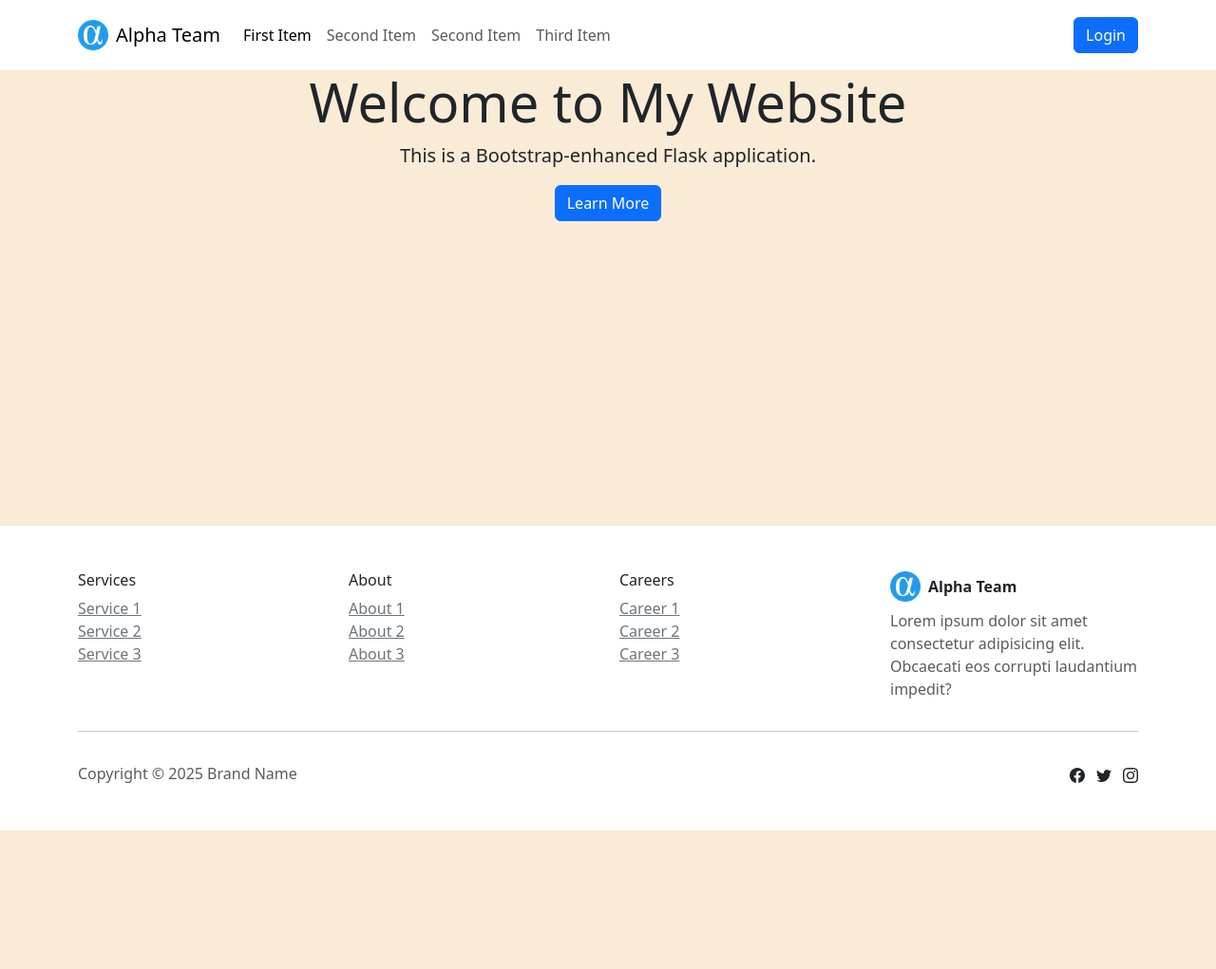
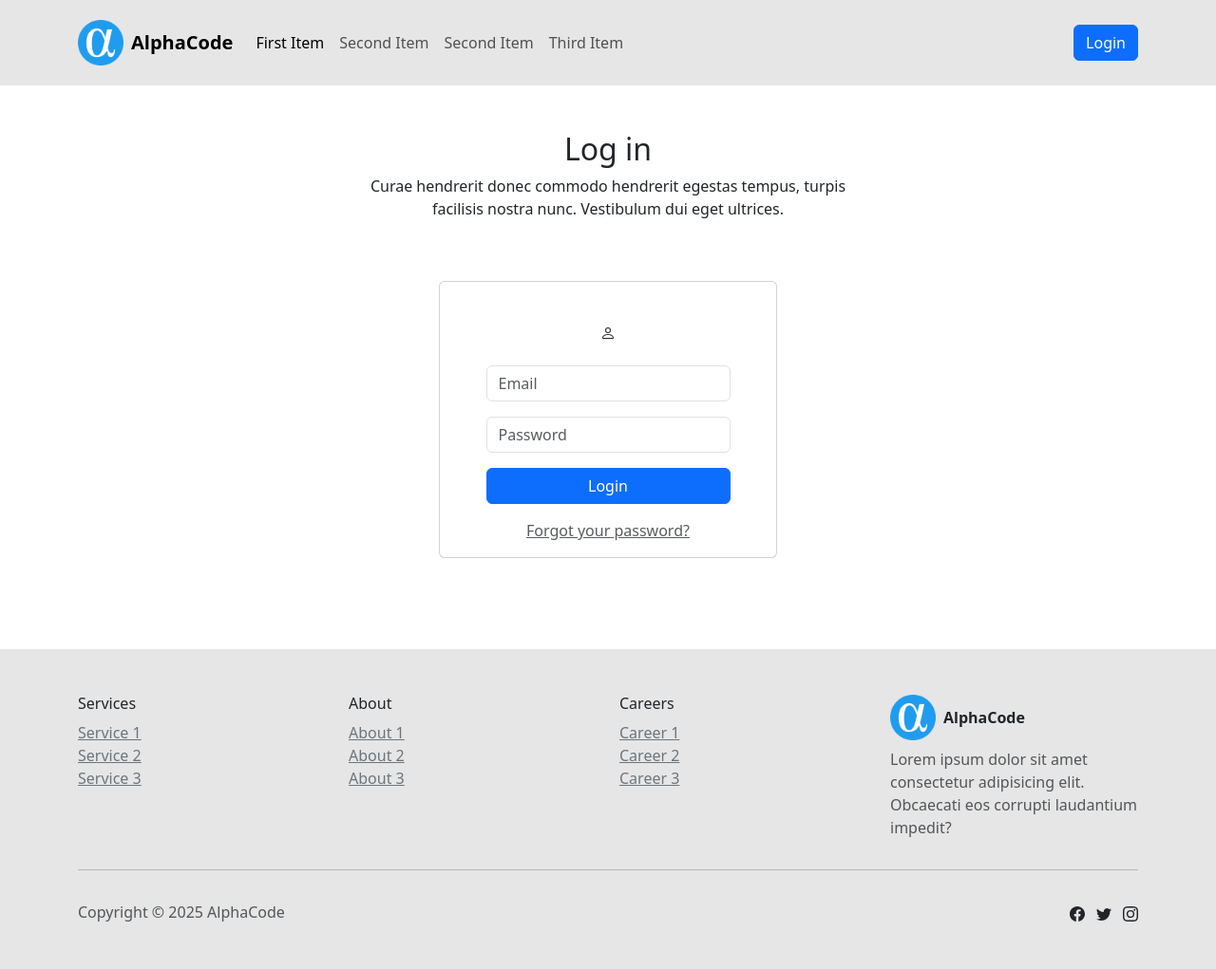
Before and after one commit to omar-2004/Blog-using-flask, a Flask app: template App/templates/auth/login.html in a window 1280 px wide. Shown: the whole page at 95% size. Before the commit the page ends 875 px from the top, so only its background shows below. Run offline with Flask 3, Linux system fonts and the light colour scheme; the template is opened without the code that fills it, so the values that code supplies are empty; some libraries are stand-ins or nearby versions.

Commit message:
Refactor authentication flow and update templates with dynamic company information

```diff
--- a/App/__init__.py
+++ b/App/__init__.py
@@ -23,9 +23,14 @@
     # Enable the toolbar
     toolbar = DebugToolbarExtension(app)
 
-    login_manager.login_view = 'auth/Login'  # Redirect to login page if not logged in
+    login_manager.login_view = 'auth.home'
 
 
+    @app.context_processor
+    def inject_globals() -> dict[str, str]:
+        return {"WebSiteTitle": "AlphaCode",
+                "CompanyName":"AlphaCode"
+                }
     # Register all blueprints
     register_blueprints(app)
 
--- a/App/blueprints/__init__.py
+++ b/App/blueprints/__init__.py
@@ -7,4 +7,4 @@
     """Register all blueprints with the Flask application."""
     app.register_blueprint(user_bp, url_prefix='/')
     # app.register_blueprint(blog_bp, url_prefix='/blog')
-    # app.register_blueprint(auth, url_prefix='/auth')
+    app.register_blueprint(auth, url_prefix='/auth')
--- a/App/static/css/Footer-Multi-Column-icons.css
+++ /dev/null
@@ -1,56 +0,0 @@
-.bs-icon {
-  --bs-icon-size: .75rem;
-  display: flex;
-  flex-shrink: 0;
-  justify-content: center;
-  align-items: center;
-  font-size: var(--bs-icon-size);
-  width: calc(var(--bs-icon-size) * 2);
-  height: calc(var(--bs-icon-size) * 2);
-  color: var(--bs-primary);
-}
-
-.bs-icon-xs {
-  --bs-icon-size: 1rem;
-  width: calc(var(--bs-icon-size) * 1.5);
-  height: calc(var(--bs-icon-size) * 1.5);
-}
-
-.bs-icon-sm {
-  --bs-icon-size: 1rem;
-}
-
-.bs-icon-md {
-  --bs-icon-size: 1.5rem;
-}
-
-.bs-icon-lg {
-  --bs-icon-size: 2rem;
-}
-
-.bs-icon-xl {
-  --bs-icon-size: 2.5rem;
-}
-
-.bs-icon.bs-icon-primary {
-  color: var(--bs-white);
-  background: var(--bs-primary);
-}
-
-.bs-icon.bs-icon-primary-light {
-  color: var(--bs-primary);
-  background: rgba(var(--bs-primary-rgb), .2);
-}
-
-.bs-icon.bs-icon-semi-white {
-  color: var(--bs-primary);
-  background: rgba(255, 255, 255, .5);
-}
-
-.bs-icon.bs-icon-rounded {
-  border-radius: .5rem;
-}
-
-.bs-icon.bs-icon-circle {
-  border-radius: 50%;
-}
--- a/App/static/css/login.css
+++ b/App/static/css/login.css
@@ -1,15 +1,4 @@
-* {
-  margin: 0;
-  padding: 0;
-  box-sizing: border-box;
-}
-
-main {
-  background-color: antiquewhite;
-  width: 100dvw;
-  min-height: 60dvh;
-}
-
-footer {
-  height: 25dvh;
+footer,
+nav {
+  background-color: rgb(230, 230, 230);
 }/*# sourceMappingURL=login.css.map */
--- a/App/static/css/login.scss
+++ b/App/static/css/login.scss
@@ -1,27 +1,4 @@
-* {
-  margin: 0;
-  padding: 0;
-  box-sizing: border-box;
+footer,
+nav {
+  background-color: rgb(230, 230, 230);
 }
-
-main {
-  background-color: antiquewhite;
-  width: 100dvw;
-  min-height: 60dvh;
-}
-footer {
-  height: 25dvh;
-}
-
-// body {
-//   display: grid;
-//   place-content: center;
-//   width: 100dvw;
-//   height: 100dvh;
-// }
-// h1 {
-//   font-size: 3rem;
-//   font-family: serif;
-//   text-transform: uppercase;
-//   letter-spacing: 0.5em;
-// }
--- a/App/templates/auth/login.html
+++ b/App/templates/auth/login.html
@@ -1,8 +1,64 @@
-{% extends "base.html" %} {% block title %}Home - My Website{% endblock %} {%
-block content %}
-<div class="text-center">
-  <h1 class="display-4">Welcome to My Website</h1>
-  <p class="lead">This is a Bootstrap-enhanced Flask application.</p>
-  <a href="{{ url_for('about') }}" class="btn btn-primary">Learn More</a>
-</div>
+{% extends "base/base.html" %} {% block title %}Home - My Website{% endblock %}
+{% block content %}
+<section class="position-relative py-4 py-xl-5">
+  <div class="container">
+    <div class="row mb-5">
+      <div class="col-md-8 col-xl-6 text-center mx-auto">
+        <h2>Log in</h2>
+        <p class="w-lg-50">
+          Curae hendrerit donec commodo hendrerit egestas tempus, turpis
+          facilisis nostra nunc. Vestibulum dui eget ultrices.
+        </p>
+      </div>
+    </div>
+    <div class="row d-flex justify-content-center">
+      <div class="col-md-6 col-xl-4">
+        <div class="card mb-5">
+          <div class="card-body d-flex flex-column align-items-center">
+            <div class="bs-icon-xl bs-icon-circle bs-icon-primary bs-icon my-4">
+              <svg
+                xmlns="http://www.w3.org/2000/svg"
+                width="1em"
+                height="1em"
+                fill="currentColor"
+                viewBox="0 0 16 16"
+                class="bi bi-person"
+              >
+                <path
+                  d="M8 8a3 3 0 1 0 0-6 3 3 0 0 0 0 6m2-3a2 2 0 1 1-4 0 2 2 0 0 1 4 0m4 8c0 1-1 1-1 1H3s-1 0-1-1 1-4 6-4 6 3 6 4m-1-.004c-.001-.246-.154-.986-.832-1.664C11.516 10.68 10.289 10 8 10c-2.29 0-3.516.68-4.168 1.332-.678.678-.83 1.418-.832 1.664z"
+                ></path>
+              </svg>
+            </div>
+            <form class="text-center" method="post" action="">
+              <div class="mb-3">
+                <input
+                  class="form-control"
+                  type="email"
+                  name="email"
+                  placeholder="Email"
+                />
+              </div>
+              <div class="mb-3">
+                <input
+                  class="form-control"
+                  type="password"
+                  name="password"
+                  placeholder="Password"
+                />
+              </div>
+              <div class="mb-3">
+                <button class="btn btn-primary d-block w-100" type="submit">
+                  Login
+                </button>
+              </div>
+              <a class="text-muted" href="#ForgotPassword"
+                >Forgot your password?</a
+              >
+            </form>
+          </div>
+        </div>
+      </div>
+    </div>
+  </div>
+</section>
 {% endblock %}
--- a/App/templates/base/base.html
+++ b/App/templates/base/base.html
@@ -3,7 +3,10 @@
   <head>
     <meta charset="UTF-8" />
     <meta name="viewport" content="width=device-width, initial-scale=1.0" />
-    <link rel="stylesheet" href="../static/css/login.css" />
+    <link
+      rel="stylesheet"
+      href="{{ url_for('static', filename='/css/login.css') }}"
+    />
     <link
       rel="icon"
       type="image/x-icon"
@@ -17,17 +20,8 @@
       defer
       src="https://cdn.jsdelivr.net/npm/bootstrap@5.3.0/dist/js/bootstrap.bundle.min.js"
     ></script>
-    <!--  -->
 
-    <link
-      rel="stylesheet"
-      href="{{ url_for('static', filename='css/Footer-Multi-Column-icons.css') }}"
-    />
-    <link
-      rel="stylesheet"
-      href="{{ url_for('static', filename='bootstrap/css/bootstrap.min.css') }}"
-    />
-    <title>Document</title>
+    <title>{{WebSiteTitle}}</title>
   </head>
   <body>
     {% include 'base/header.html' %}
--- a/App/templates/base/footer.html
+++ b/App/templates/base/footer.html
@@ -44,7 +44,7 @@
               height="100%"
               alt="Logo"
             /> </span
-          ><span>Alpha Team</span>
+          ><span>{{CompanyName}}</span>
         </div>
         <p class="text-muted copyright">
           Lorem ipsum dolor sit amet consectetur adipisicing elit. Obcaecati eos
@@ -54,7 +54,7 @@
     </div>
     <hr />
     <div class="d-flex justify-content-between align-items-center pt-3">
-      <p class="text-muted mb-0">Copyright © 2025 Brand Name</p>
+      <p class="text-muted mb-0">Copyright © 2025 {{CompanyName}}</p>
       <ul class="list-inline mb-0">
         <li class="list-inline-item">
           <svg
--- a/App/templates/base/header.html
+++ b/App/templates/base/header.html
@@ -1,6 +1,6 @@
-<nav class="navbar navbar-expand-md bg-body py-3">
+<nav class="navbar navbar-expand-md py-3">
   <div class="container">
-    <a class="navbar-brand d-flex align-items-center" href="#"
+    <a class="fw-bold navbar-brand d-flex align-items-center" href="#"
       ><span
         class="bs-icon-sm bs-icon-rounded d-flex justify-content-center align-items-center me-2 bs-icon"
       >
@@ -10,7 +10,7 @@
           height="100%"
           alt="Logo"
         /> </span
-      ><span>Alpha Team</span></a
+      ><span>{{CompanyName}}</span></a
     ><button
       class="navbar-toggler"
       data-bs-toggle="collapse"
```
Also changed, not shown: App/blueprints/auth/__init__.py (+15 -5 lines), App/blueprints/user/__init__.py (+8 -6 lines), 1 other file.
